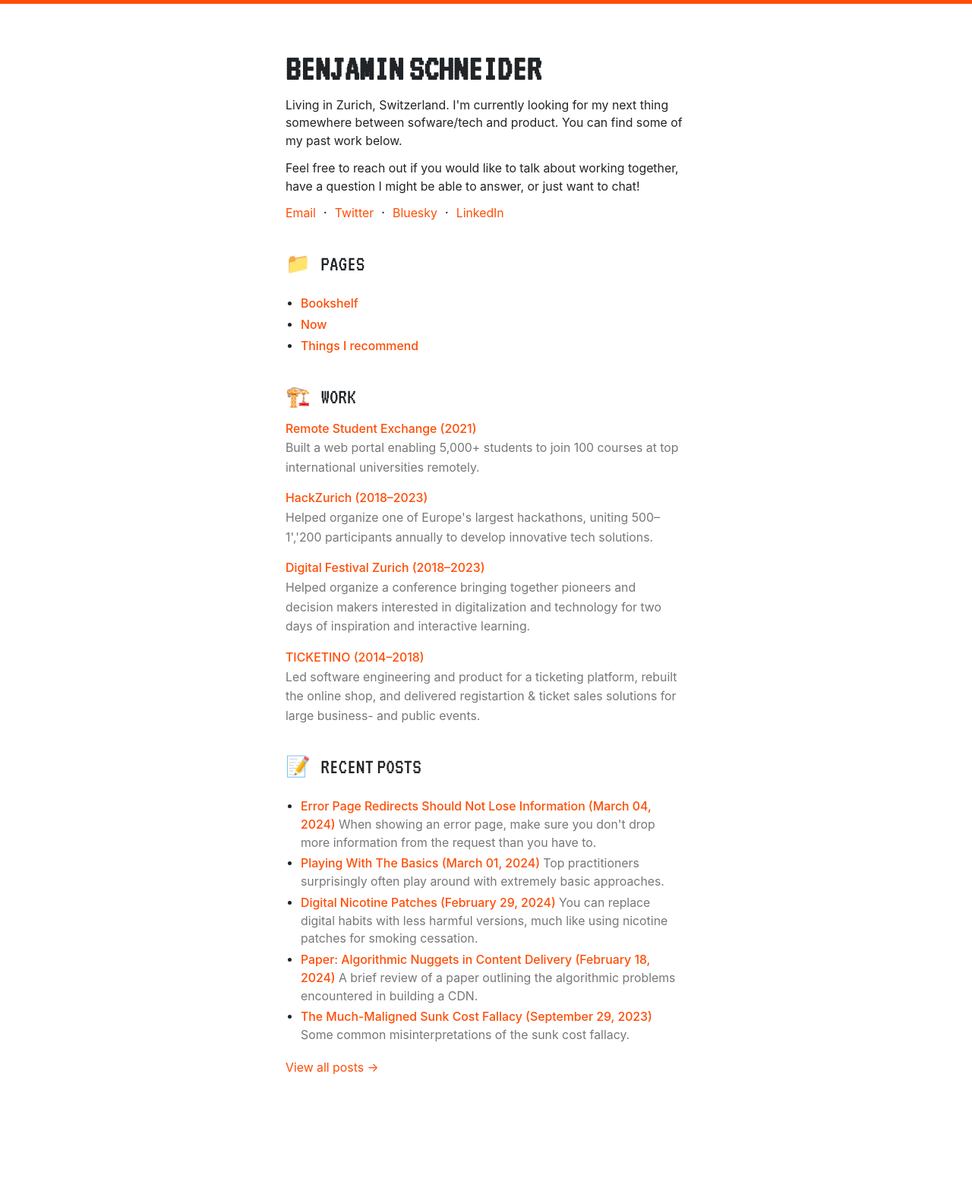
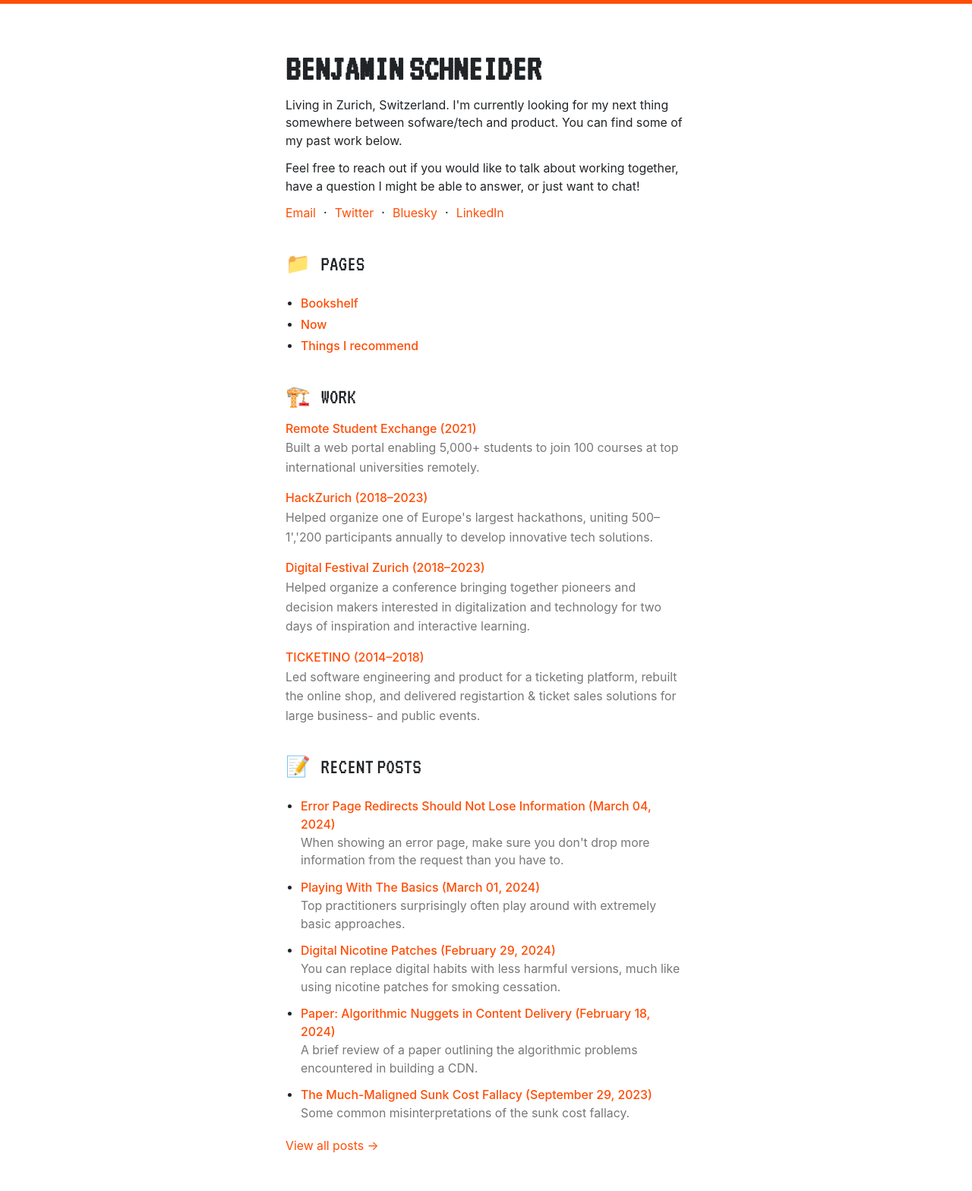
Before and after one commit to bschne/bschne.github.io, a Jekyll site: the page built from index.markdown, in a window 1280 px wide. Shown: the whole page at 76% size. Built offline with Jekyll 4.4.1, drawn with Linux system fonts in a browser that asks for light colours; before the commit the page ends 1465 px from its top, so only the background shows below that.

Commit message:
Post list formatting

```diff
--- a/_layouts/home.html
+++ b/_layouts/home.html
@@ -17,11 +17,12 @@ layout: default
     <ul class="post-list">
       {%- for post in pinned_posts -%}
         {%- assign date_format = site.minima.date_format | default: "%B %d, %Y" -%}
-        <li>
+        <li class="post-item">
           <a class="post-link" href="{{ post.url | relative_url }}">
             {{ post.title | escape }} ({{ post.date | date: date_format }})
           </a>
           {%- if site.show_excerpts -%}
+          <br>
           <span class="post-excerpt">{{ post.excerpt }}</span>
           {%- endif -%}
         </li>
@@ -34,11 +35,12 @@ layout: default
     <ul class="post-list">
       {%- for post in unpinned_posts limit:5 -%}
         {%- assign date_format = site.minima.date_format | default: "%B %d, %Y" -%}
-        <li>
+        <li class="post-item">
           <a class="post-link" href="{{ post.url | relative_url }}">
             {{ post.title | escape }} ({{ post.date | date: date_format }})
           </a>
           {%- if site.show_excerpts -%}
+          <br>
           <span class="post-excerpt">{{ post.excerpt }}</span>
           {%- endif -%}
         </li>
```
